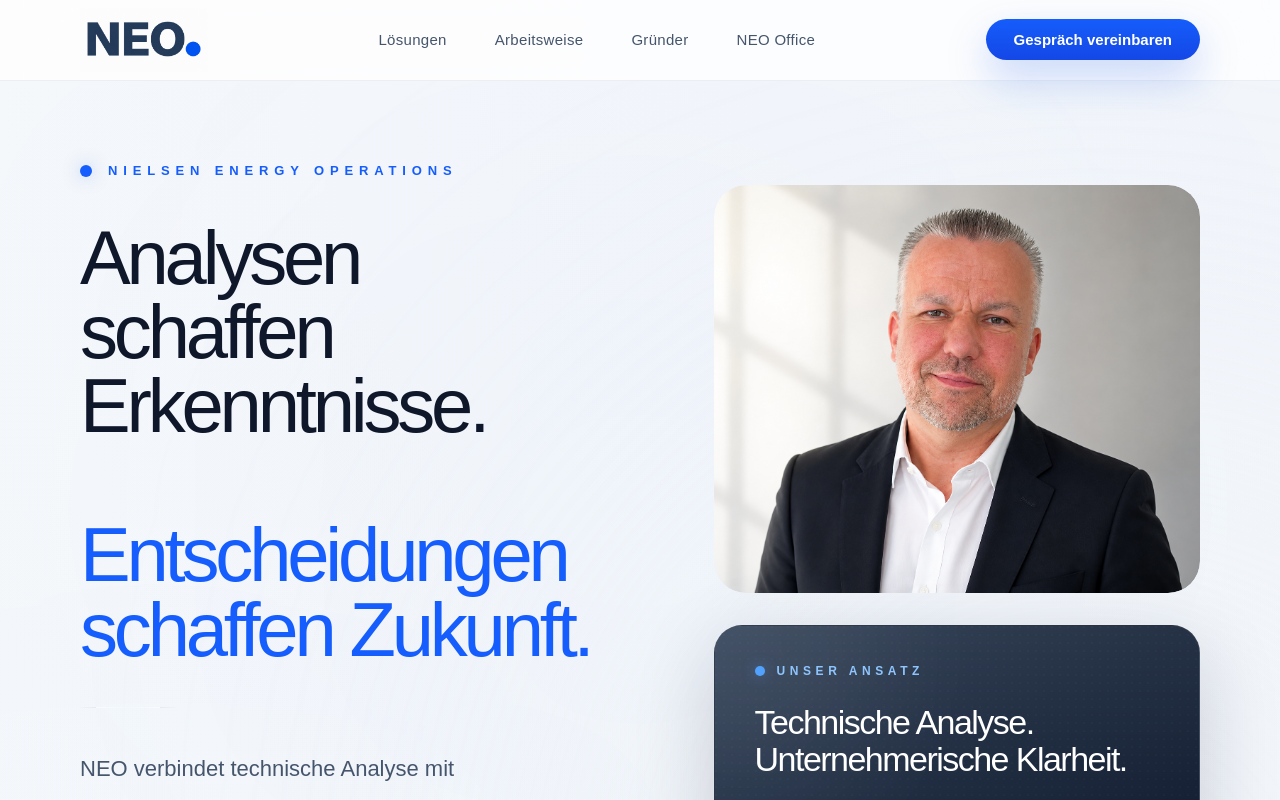
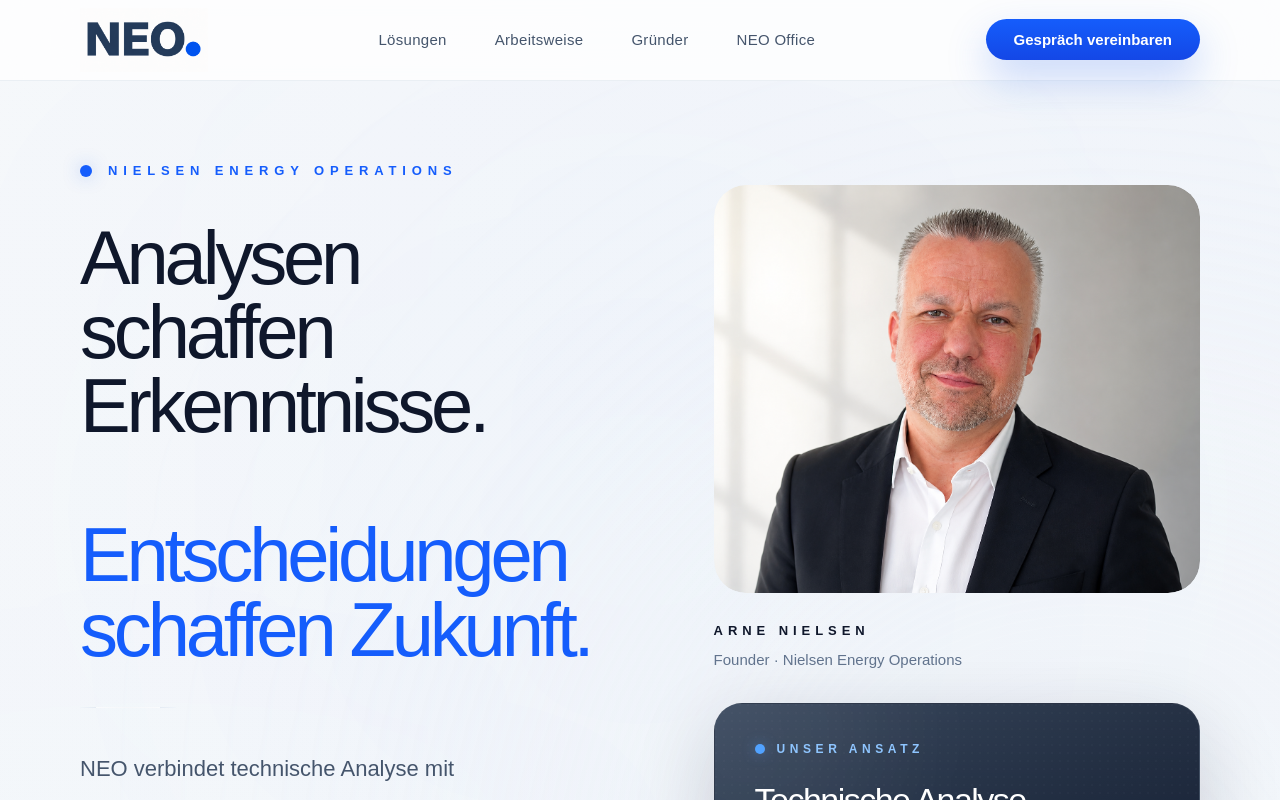
Before and after one commit to nielsen-collab/neo-website, a Next.js app: page / in a window 1280 px wide. Shown: the top 800 px of the page. Built offline with nearby package versions, Linux system fonts and the light colour scheme.

Commit message:
Restore hero layout and founder information

```diff
--- a/app/components/hero-new/HeroImage.tsx
+++ b/app/components/hero-new/HeroImage.tsx
@@ -5,6 +5,8 @@
 export default function HeroImage() {
   return (
     <div className="relative">
+
+      {/* Portrait */}
 
       <div className="relative overflow-hidden rounded-[32px]">
 
@@ -16,12 +18,46 @@
           priority
           className="
             w-full
+            rounded-[32px]
             object-cover
-            rounded-[32px]
           "
         />
 
       </div>
+
+
+      {/* Founder Information */}
+
+      <div className="mt-7">
+
+        <p
+          className="
+            text-[13px]
+            font-semibold
+            uppercase
+            tracking-[0.38em]
+            text-slate-900
+          "
+        >
+          ARNE NIELSEN
+        </p>
+
+
+        <p
+          className="
+            mt-2
+            text-[15px]
+            font-light
+            text-slate-500
+          "
+        >
+          Founder · Nielsen Energy Operations
+        </p>
+
+      </div>
+
+
+      {/* Kompetenzkarte */}
 
       <div className="mt-8">
 
```
